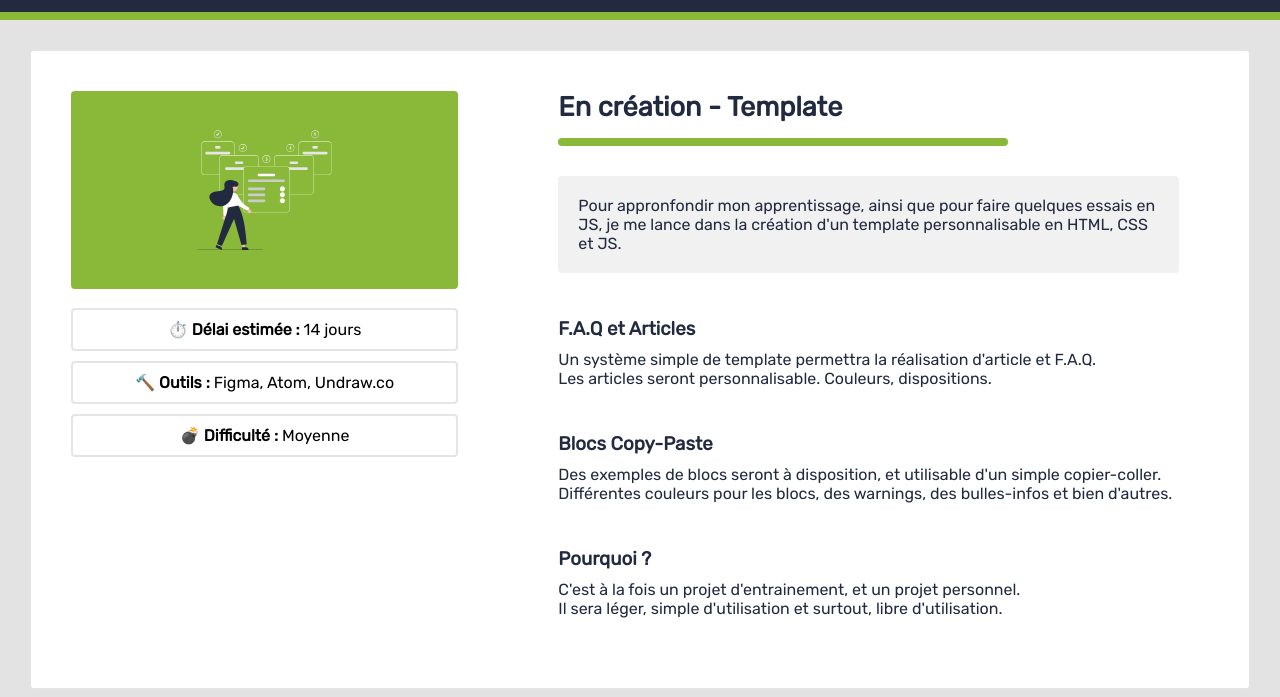
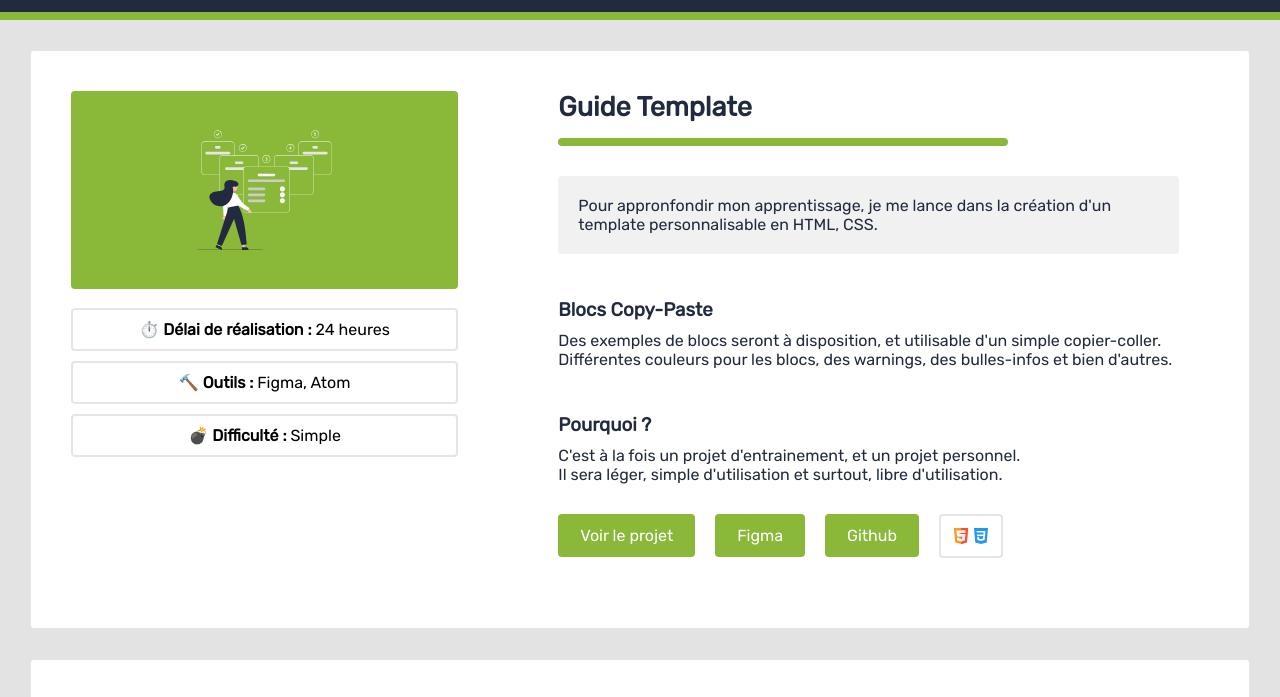
Before and after one commit to Nelga-Repo/nelga-website, a plain HTML site: page projects/index.html in a window 1280 px wide. Shown: the part 58-755 px from the top of the page. Drawn offline with Linux system fonts and the light colour scheme.

Commit message:
Release v1.8
Add Project

```diff
--- a/projects/index.html
+++ b/projects/index.html
@@ -55,28 +55,25 @@
               <div class="project-img">
                 <img src="../images/capture2.svg" alt="">
                 <div class="project-info">
-                  <p><strong>⏱️ Délai estimée :</strong> 14 jours</p>
+                  <p><strong>⏱️ Délai de réalisation :</strong> 24 heures </p>
                 </div>
                 <div class="project-info">
-                  <p><strong>🔨 Outils :</strong> Figma, Atom, Undraw.co</p>
+                  <p><strong>🔨 Outils :</strong> Figma, Atom</p>
                 </div>
                 <div class="project-info">
-                  <p><strong>💣 Difficulté :</strong> Moyenne</p>
+                  <p><strong>💣 Difficulté :</strong> Simple </p>
                 </div>
               </div>
               <!-- Boite Contenu droite - Modification CSS = projects.css -->
               <div class="project-content">
                 <div class="project-desc">
-                  <h3 class="project-title">En création - Template</h3>
+                  <h3 class="project-title">Guide Template</h3>
                   <div class="project-line-2-1"></div>
                   <!-- Contenu boite grise - Modification CSS = projects.css -->
                   <div class="project-desc-text">
-                    <p>Pour appronfondir mon apprentissage, ainsi que pour faire quelques essais en JS, je me lance dans la création d'un template personnalisable en HTML, CSS et JS.</p>
+                    <p>Pour appronfondir mon apprentissage, je me lance dans la création d'un template personnalisable en HTML, CSS.</p>
                   </div>
                   <!-- Contenu sous boite grise - Modification CSS = projects.css -->
-                  <h3 class="project-s-title">F.A.Q et Articles</h3>
-                  <p>Un système simple de template permettra la réalisation d'article et F.A.Q.</p>
-                  <p>Les articles seront personnalisable. Couleurs, dispositions.</p>
 
                   <h3 class="project-s-title">Blocs Copy-Paste</h3>
                   <p>Des exemples de blocs seront à disposition, et utilisable d'un simple copier-coller.</p>
@@ -85,7 +82,16 @@
                   <h3 class="project-s-title">Pourquoi ?</h3>
                   <p>C'est à la fois un projet d'entrainement, et un projet personnel.</p>
                   <p>Il sera léger, simple d'utilisation et surtout, libre d'utilisation. </p>
-
+                  <!-- Bouton sous article - Modification CSS = projects.css -->
+                  <div class="project-btn">
+                    <a href="https://www.nelga.fr/guide-template" target="_blank">Voir le projet</a>
+                    <a href="https://www.figma.com/file/g6jqUyjzcC1QaPPA4unVNd/Untitled?node-id=0%3A1" target="_blank">Figma</a>
+                    <a href="https://github.com/Nelga-Repo/guide-template" target="_blank">Github</a>
+                    <div class="project-lang">
+                      <img src="../images/html.svg" alt="">
+                      <img src="../images/css.svg" alt="">
+                    </div>
+                  </div>
                 </div>
               </div>
             </div>
```
